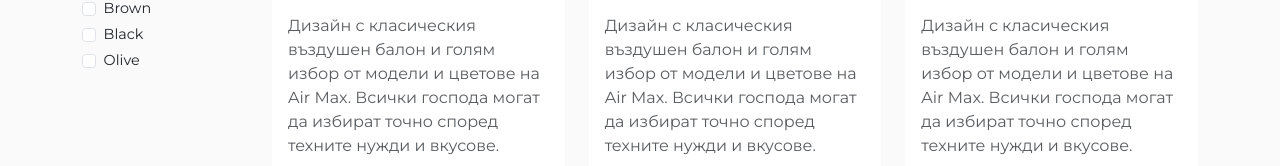
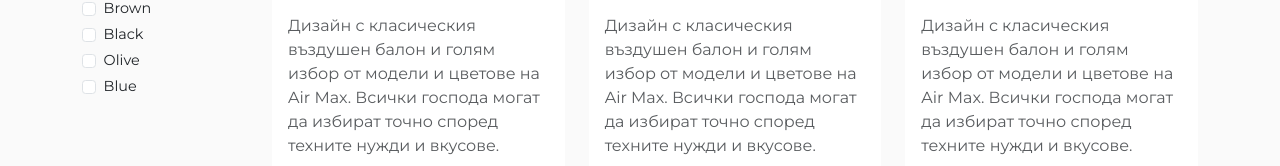
Before and after one commit to MarioAngelov2/FootShop, a React (Vite) app in the folder client/: page /bags in a window 1280 px wide. Shown: the part 499-665 px from the top of the page. Built offline with nearby package versions, Linux system fonts and the light colour scheme.

Commit message:
Add blue color check

```diff
--- a/client/src/components/Filter/FilterMenuBigScreen.jsx
+++ b/client/src/components/Filter/FilterMenuBigScreen.jsx
@@ -110,6 +110,13 @@ function FilterMenuBigScreen() {
                     checked={filteredData.selectColor.olive}
                     onChange={(event) => handleColorChange(event)}
                 />
+                   <MDBCheckbox
+                    name="blue"
+                    id="blue1"
+                    label="Blue"
+                    checked={filteredData.selectColor.blue}
+                    onChange={(event) => handleColorChange(event)}
+                />
             </div>
         </>
     );
--- a/client/src/components/Filter/FilterMenuSmallScreen.jsx
+++ b/client/src/components/Filter/FilterMenuSmallScreen.jsx
@@ -125,6 +125,13 @@ function FilterMenuSmallScreen() {
                                 checked={filteredData.selectColor.olive}
                                 onChange={(event) => handleColorChange(event)}
                             />
+                            <MDBCheckbox
+                                name="blue"
+                                id="blue1"
+                                label="Blue"
+                                checked={filteredData.selectColor.blue}
+                                onChange={(event) => handleColorChange(event)}
+                            />
                         </div>
                     </div>
                 )}
```
